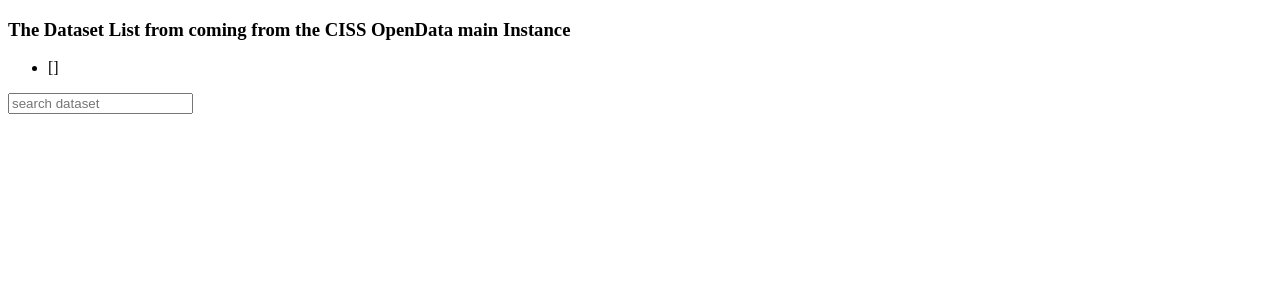
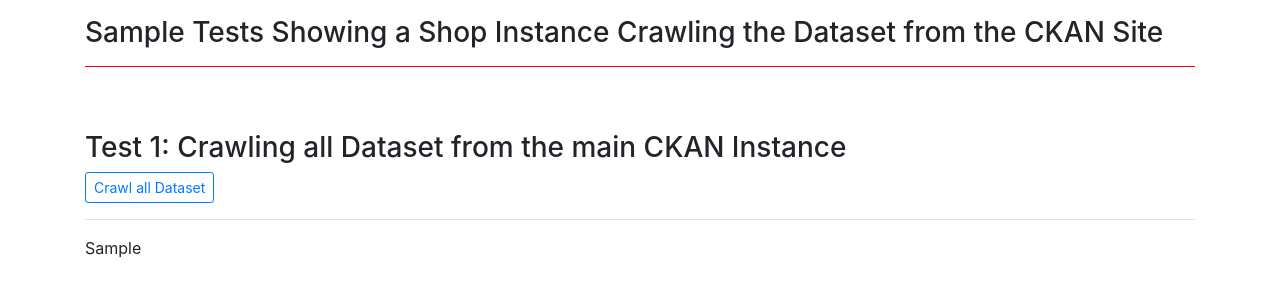
Before and after one commit to Ethel-Ecc/geoshop, a Flask app: template templates/homepage.html in a window 1280 px wide. Shown: the top 300 px of the page. Run offline with Flask 2, Linux system fonts and the light colour scheme; the template is opened without the code that fills it: most values are stand-ins (such as "Sample title", 1, 10 or a date in 2020); some libraries are stand-ins or nearby versions.

Commit message:
initial commit

```diff
--- a/app.py
+++ b/app.py
@@ -3,7 +3,7 @@
 from flask import Flask, request, Response, render_template, jsonify
 
 
-app = Flask(__name__)
+app = Flask(__name__, static_url_path='/static')
 
 
 @app.route('/', methods=('GET',))
@@ -23,30 +23,43 @@
     return render_template('homepage.html', res=res)
 
 
-@app.route('/search', methods=('GET',))
+@app.route('/search', methods=('GET', 'POST'))
 def search_dataset():
     res_search = {}
-    search_val = ""
+    search_val = 'norway'
     try:
-        url = 'http://127.0.0.1:5000/api/3/action/package_search?q='+search_val
+        # url = 'http://127.0.0.1:5000/api/3/action/package_search?q='+search_val # UNIQUE SEARCH QUERY
+        url = 'http://127.0.0.1:5000/api/3/action/package_list'
         req = requests.get(url)
         res_search = Response(req.text,
                               status=req.status_code,
-                              content_type=req.headers['Content-Type'])\
-            .data.decode()
+                              content_type=req.headers['Content-Type']).data.decode()
     except requests.exceptions.RequestException as e:
         pass
 
     res_search = json.loads(res_search)
-    return render_template('homepage.html', res_search=res_search)
-#
-# @app.route('/get_all_organizations')
-# def get_all_organizations():
-#     get_all_organizations = requests.get('http://127.0.0.1:5000/api/3/action/group_list')
-#     return Response(get_all_organizations.text)
-#
-#
-# @app.route('/get_all_tags')
+
+    return render_template('search.html', res_search=res_search)
+
+
+@app.route('/org')
+def get_all_organizations():
+    try:
+
+        url = 'http://127.0.0.1:5000/api/3/action/group_list'
+        org = requests.get(url)
+        org = Response(org.text,
+                       status=org.status_code,
+                       content_type=org.headers['Content-Type']).data.decode()
+    except requests.exceptions.RequestException as e:
+        pass
+
+    org = json.loads(org)
+
+    return render_template('org.html', org=org)
+
+
+# @app.route('/tags')
 # def get_all_tags():
 #     get_all_tags = requests.get('http://127.0.0.1:5000/api/3/action/group_list')
 #     return Response(get_all_tags.text)
--- a/templates/homepage.html
+++ b/templates/homepage.html
@@ -6,43 +6,63 @@
           content="width=device-width, user-scalable=no, initial-scale=1.0, maximum-scale=1.0, minimum-scale=1.0">
     <meta http-equiv="X-UA-Compatible" content="ie=edge">
     <title> CISS OpenData Portal</title>
+    <link rel="stylesheet" href="https://stackpath.bootstrapcdn.com/bootstrap/4.3.1/css/bootstrap.min.css">
 </head>
-<body>
-<div class="get_all_dataset">
-    <h3>The Dataset List from coming from the CISS OpenData main Instance</h3>
-    <ul>
-
-        {% for re in res.result %}
-            <li>{{ re }}</li>
-        {% endfor %}
-    </ul>
+<body class="container">
+<h3 class="mt-3">Sample Tests Showing a Shop Instance Crawling the Dataset from the CKAN Site </h3>
+<hr style="border-top-color: red">
+<br>
+<div class="get_all_dataset mt-4">
+    <h3>Test 1: Crawling all Dataset from the main CKAN Instance</h3>
+    <button class="btn btn-sm btn-outline-primary" id="btn_all_dataset">Crawl all Dataset</button>
+    <hr>
+    <div>{{ x }}</div>
 </div>
 
+
 <div>
-    <input type="search" id="search_dataset" placeholder="search dataset">
-    <p id="search_result"></p>
+    {% block search %}
+
+    {% endblock %}
+
+{% block org %}{% endblock %}
+
 </div>
 
-<script>
-    let res_search = Array({{ res_search.result.results|safe }});
-    let res_temp = 0;
-    let search_dataset = document.getElementById("search_dataset");
-    let search_result = document.getElementById("search_result");
 
+{% block javascript %}
 
-    search_dataset.addEventListener('input', function (e) {
-        let search_key = e.target.value.toLowerCase();
+<script src="https://code.jquery.com/jquery-3.4.1.js"
+        integrity="sha256-WpOohJOqMqqyKL9FccASB9O0KwACQJpFTUBLTYOVvVU="
+        crossorigin="anonymous"></script>
 
-        for(let i = 0; i < res_search[0].length; i++) {
-            let current_index = res_search[0][i];
+<script type="text/javascript">
+    $(document).ready(
 
-            if (current_index.toLowerCase().indexOf(search_key) > -1) {
-                search_result.innerHTML += current_index + "<br/>";
-            }
-        }
+        {# Crawl all dataset   #}
+        function show_all() {
+            let doc = document.getElementById('btn_all_dataset');
+            let res_dataset = {{ res.result|tojson|safe }};
 
-    })
+            doc.addEventListener('click', function () {
+
+                for (let re = 0; re < res_dataset.length; re++ ){
+                    let li = document.createElement('li');
+                    let li_res = document.createTextNode(res_dataset[re]);
+                    let li_content = li.appendChild(li_res);
+                    let x = li_content.textContent;
+
+                    console.log(x);
+
+                }
+
+            });
+
+        },
+    );
 </script>
+
+{% endblock %}
 
 </body>
 </html>
```
Also changed, not shown: templates/org.html (added, +33 -0 lines), templates/search.html (added, +47 -0 lines), static/js/main.js (added).
